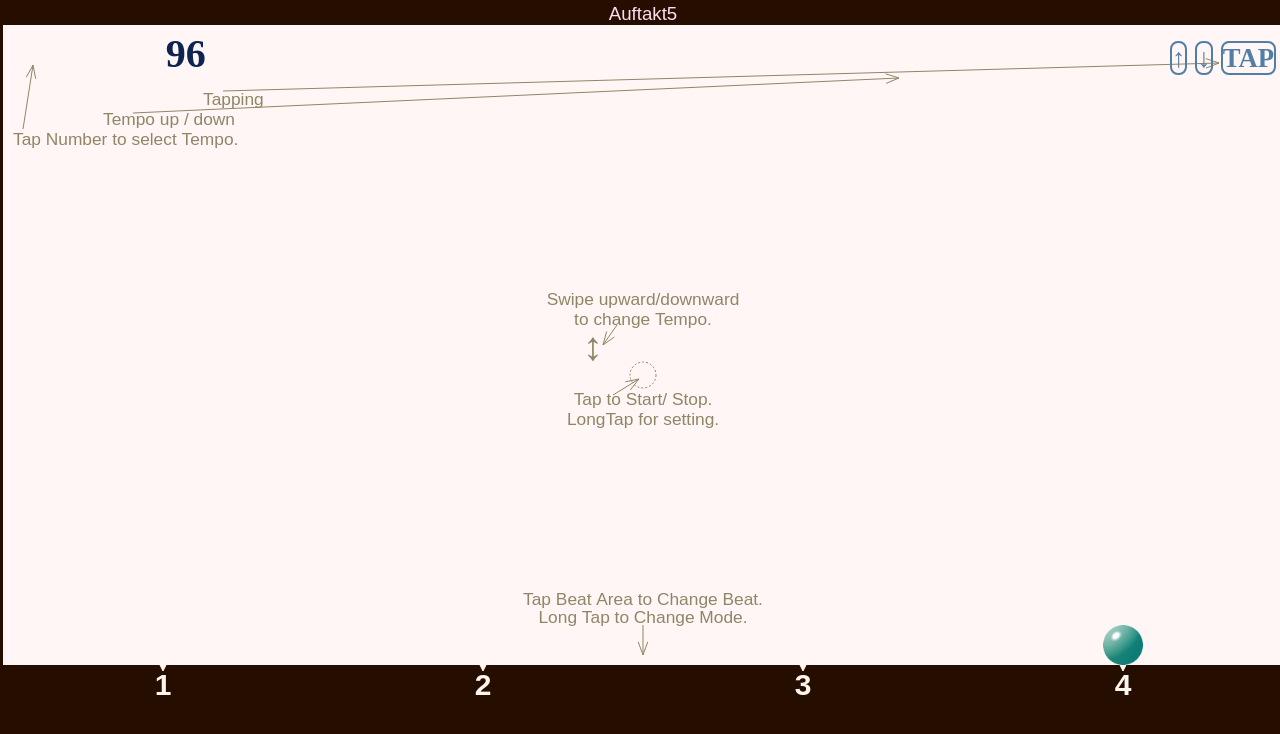
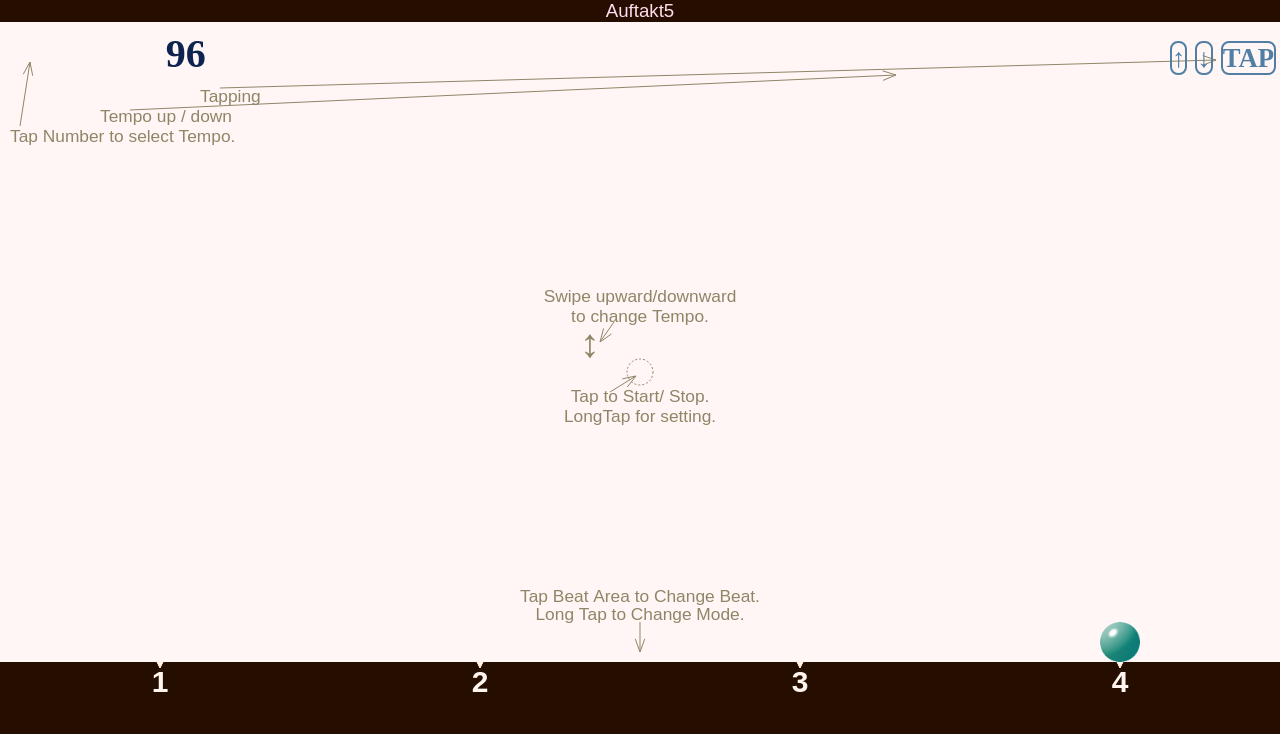
Before and after one commit to actbemu/auftakt, a plain HTML site: page auftakt52_6.html in a window 1280 px wide. Drawn offline with Linux system fonts and the light colour scheme.

Commit message:
Add files via upload

```diff
--- a/css/style_at52_6.css
+++ b/css/style_at52_6.css
@@ -13,11 +13,14 @@ canvas{display: block;}
 wrapperについて参考サイト
 http://qiita.com/ShinyaOkazawa/items/9e662bf2121548f79d5f
 */
+
 .wrapper{
   width: 100%;
   height: 100%;
+}
+#main_wrap{
 	border-style:solid;
-	border-color:#250d00;
+	border-color:#25000;
 }
 
 #parent{
```
